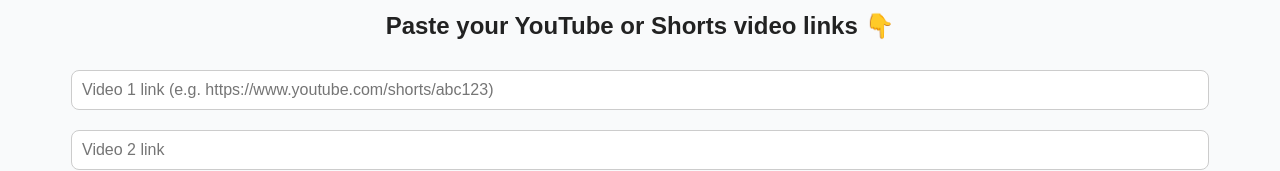
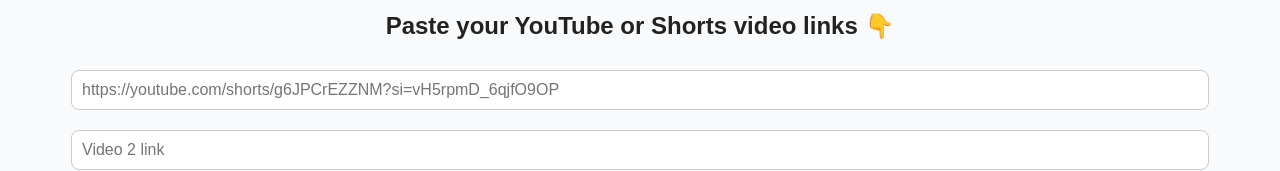
Before and after one commit to bidarulislam88-netizen/Jasmine-Lifestyle, a plain HTML site: page index.html in a window 1280 px wide. Shown: the part 146-317 px from the top of the page. Drawn offline with Linux system fonts and the light colour scheme.

Commit message:
Update index.html

```diff
--- a/index.html
+++ b/index.html
@@ -102,7 +102,7 @@
   <!-- Video Input Section -->
   <section style="text-align:center; padding: 20px;">
     <h2>Paste your YouTube or Shorts video links 👇</h2>
-    <input class="video-link" id="video1" placeholder="Video 1 link (e.g. https://www.youtube.com/shorts/abc123)">
+    <input class="video-link" id="video1" placeholder="https://youtube.com/shorts/g6JPCrEZZNM?si=vH5rpmD_6qjfO9OP">
     <input class="video-link" id="video2" placeholder="Video 2 link">
     <input class="video-link" id="video3" placeholder="Video 3 link">
     <br>
```
